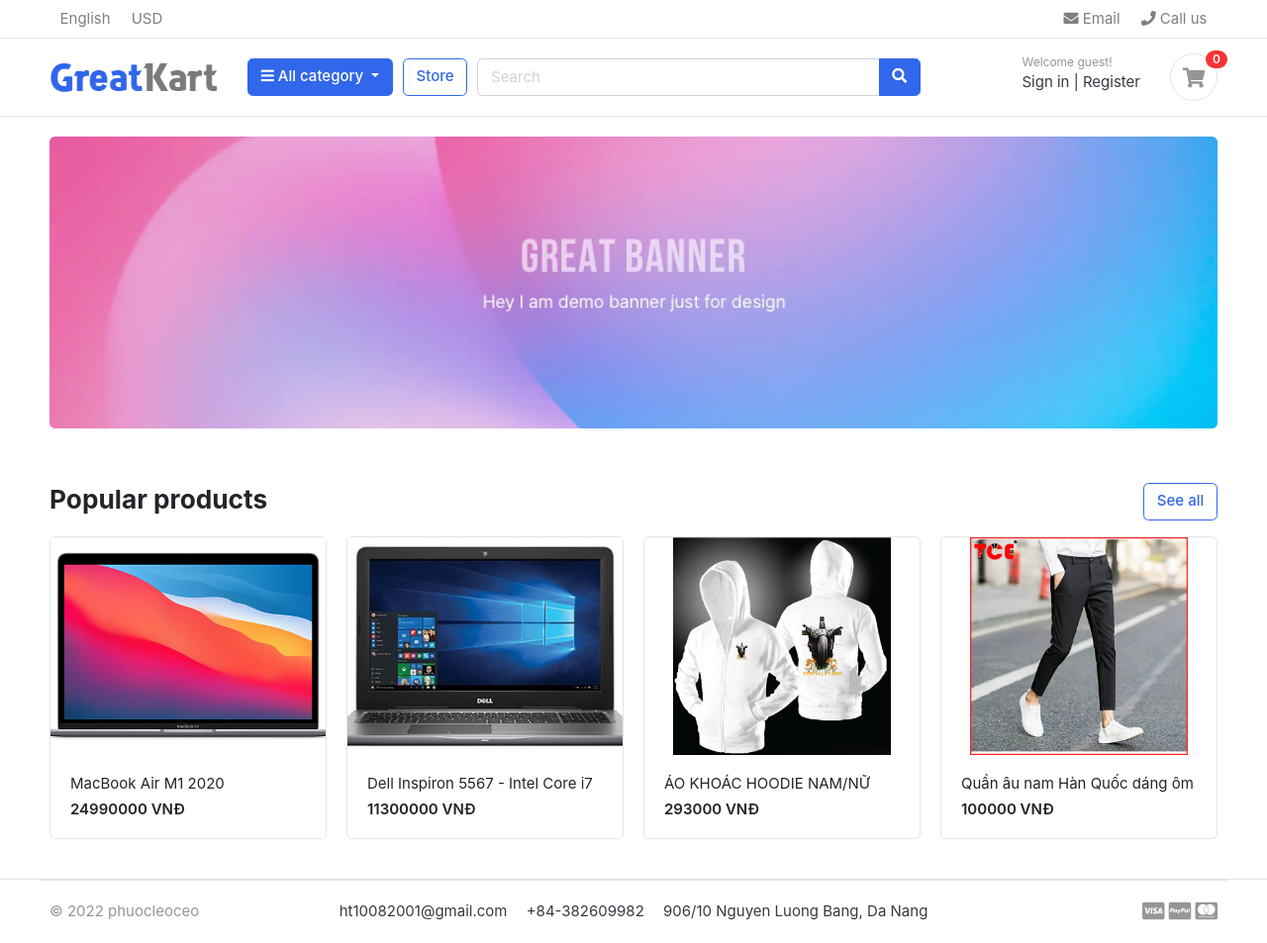
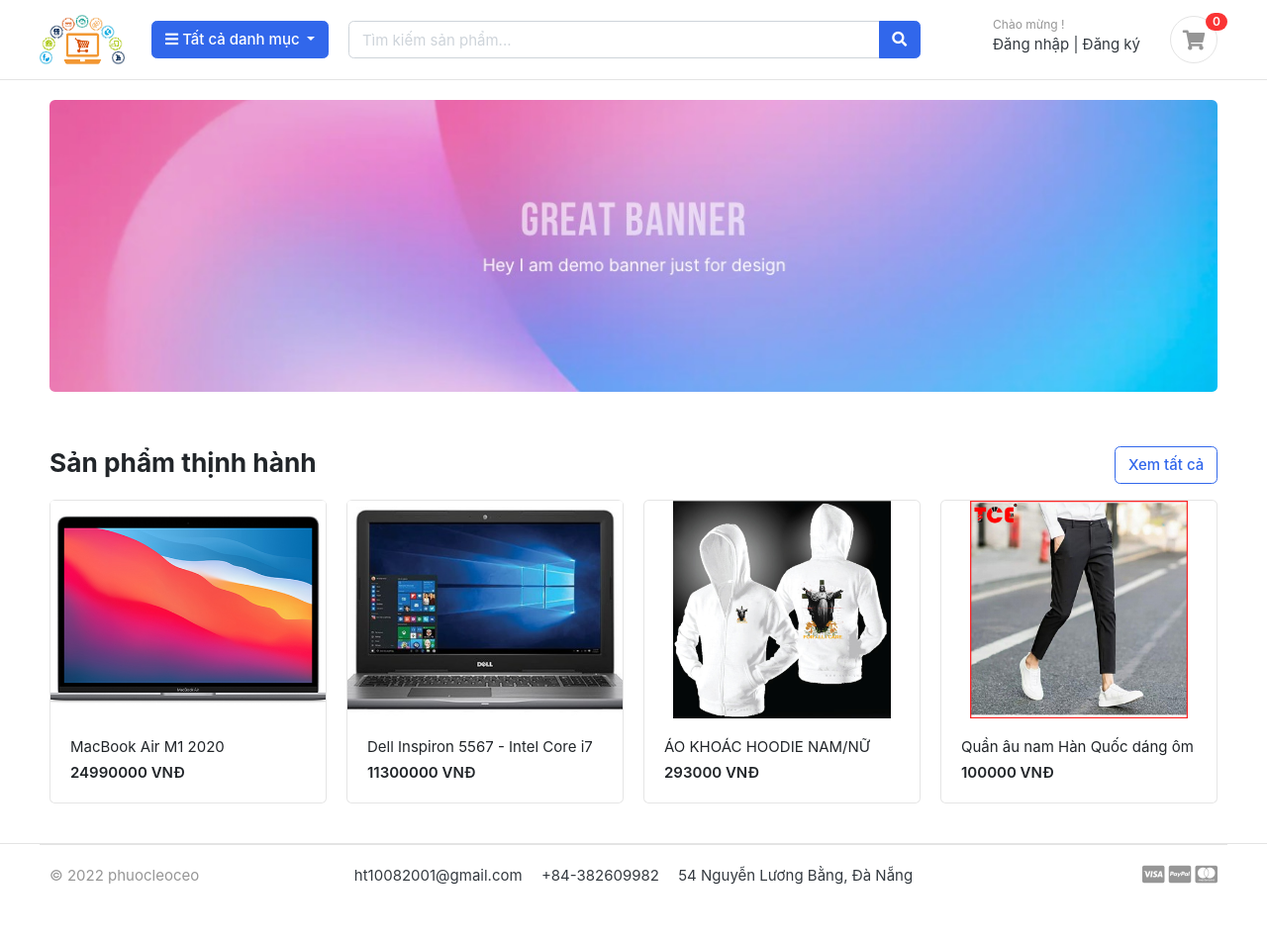
Before and after one commit to phuocleoceo/foodapp, a Django app: page / in a window 1280 px wide. Shown: the whole page at 99% size. After the commit the page ends 894 px from the top, so only its background shows below. Run offline with Django 4.2, Linux system fonts and the light colour scheme; data comes from the database, SQL or seed files in the repository; both versions use the stored data as it was after the commit; some libraries are stand-ins or nearby versions; some web fonts are replaced.

Commit message:
Edit Home Page

```diff
--- a/ecommerce/static/css/ui.css
+++ b/ecommerce/static/css/ui.css
@@ -2,6 +2,7 @@
 /* ==== BASE STYLES ====*/
 /* ==================== GLOBAL STYLES ======================= */
 @import url("https://rsms.me/inter/inter.css");
+
 html {
   font-family: "Inter", sans-serif;
   font-size: 15px;
@@ -19,6 +20,7 @@ a:hover {
   text-align: center;
   display: block;
 }
+
 .img-wrap img {
   max-width: 100%;
 }
@@ -38,7 +40,10 @@ a:hover {
 }
 
 /* =================  DEFINED VARIABLES =================== */
-.icon-xs, .icon-sm, .icon-md, .icon-lg {
+.icon-xs,
+.icon-sm,
+.icon-md,
+.icon-lg {
   display: inline-block;
   text-align: center;
   flex-shrink: 0;
@@ -73,7 +78,10 @@ a:hover {
   font-size: 42px;
 }
 
-.img-xs, .img-sm, .img-md, .img-lg {
+.img-xs,
+.img-sm,
+.img-md,
+.img-lg {
   -o-object-fit: cover;
   object-fit: cover;
   flex-shrink: 0;
@@ -211,9 +219,12 @@ figure {
   margin-bottom: 0;
 }
 
-.form-noborder input, .form-noborder select, .form-noborder .btn {
+.form-noborder input,
+.form-noborder select,
+.form-noborder .btn {
   border: 0;
 }
+
 .form-noborder select.form-control-lg:not([size]):not([multiple]) {
   height: 2.875rem;
 }
@@ -234,7 +245,7 @@ article:after,
   flex-wrap: wrap;
 }
 
-.row-sm > [class^=col] {
+.row-sm>[class^=col] {
   padding-left: 7px;
   padding-right: 7px;
 }
@@ -336,6 +347,7 @@ article:after,
 .overlay-gradient {
   position: relative;
 }
+
 .overlay-gradient:before {
   position: absolute;
   content: "";
@@ -354,6 +366,7 @@ article:after,
   background: linear-gradient(to bottom right, #3167eb, aqua);
   /* Standard syntax */
 }
+
 .overlay-gradient:hover:before {
   opacity: 0.9;
 }
@@ -417,6 +430,7 @@ p:last-child {
 .header-top-light .nav-link {
   color: #969696;
 }
+
 .header-top-light .nav-link:hover {
   color: #212529;
 }
@@ -427,9 +441,10 @@ p:last-child {
   padding-bottom: 1rem;
 }
 
-.brand-wrap .logo, .navbar-brand .logo {
-  margin-right: 7px;
-  max-height: 42px;
+.brand-wrap .logo,
+.navbar-brand .logo {
+  margin-right: 17px;
+  max-height: 50px;
   display: inline-block;
 }
 
@@ -437,6 +452,7 @@ p:last-child {
   font-weight: 500;
   color: #1c1c1c;
 }
+
 .navbar-main .nav-link:hover {
   color: #666;
 }
@@ -446,26 +462,33 @@ p:last-child {
   vertical-align: middle;
   position: relative;
 }
+
 .widget-header a {
   color: #343a40;
 }
+
 .widget-header a:hover {
   color: #3167eb;
 }
+
 .widget-header i {
   color: #969696;
 }
+
 .widget-header form {
   min-width: 280px;
 }
+
 .widget-header .title {
   display: block;
 }
+
 .widget-header .notify {
   position: absolute;
   top: -3px;
   right: -10px;
 }
+
 .widget-header:hover i {
   color: #3167eb;
 }
@@ -476,15 +499,19 @@ p:last-child {
 .section-footer ul li {
   margin-bottom: 5px;
 }
+
 .section-footer ul a {
   color: inherit;
 }
+
 .section-footer ul a:hover {
   color: #3167eb;
 }
+
 .section-footer .logo-footer {
   height: 40px;
 }
+
 .section-footer .title {
   font-weight: 600;
   margin-bottom: 16px;
@@ -503,7 +530,8 @@ p:last-child {
 
 /* ================== COMPONENTS =================== */
 /* ================ OWL SLIDER BANNER ================ */
-.slider-banner-owl .owl-nav .owl-prev, .slider-banner-owl .owl-nav .owl-next {
+.slider-banner-owl .owl-nav .owl-prev,
+.slider-banner-owl .owl-nav .owl-next {
   padding: 16px 7px;
   color: #FFF;
   display: inline-block;
@@ -512,19 +540,23 @@ p:last-child {
   z-index: 9;
   position: absolute;
 }
+
 .slider-banner-owl .owl-nav .owl-prev {
   left: 0;
 }
+
 .slider-banner-owl .owl-nav .owl-next {
   right: 0;
 }
+
 .slider-banner-owl .item-slide img {
   width: 100%;
   -o-object-fit: cover;
   object-fit: cover;
 }
 
-.slider-banner-slick .slick-prev, .slider-banner-slick .slick-next {
+.slider-banner-slick .slick-prev,
+.slider-banner-slick .slick-next {
   padding: 18px 7px;
   color: #FFF;
   display: inline-block;
@@ -533,15 +565,20 @@ p:last-child {
   z-index: 9;
   position: absolute;
 }
-.slider-banner-slick .slick-prev:before, .slider-banner-slick .slick-next:before {
+
+.slider-banner-slick .slick-prev:before,
+.slider-banner-slick .slick-next:before {
   display: none;
 }
+
 .slider-banner-slick .slick-prev {
   left: 0;
 }
+
 .slider-banner-slick .slick-next {
   right: 0;
 }
+
 .slider-banner-slick .item-slide img {
   min-width: 100%;
   min-height: 100%;
@@ -553,6 +590,7 @@ p:last-child {
   background-color: #405D9D;
   color: #fff;
 }
+
 .btn-facebook:hover {
   color: #fff;
 }
@@ -561,6 +599,7 @@ p:last-child {
   background-color: #E52D27;
   color: #fff;
 }
+
 .btn-instagram:hover {
   color: #fff;
 }
@@ -569,6 +608,7 @@ p:last-child {
   background-color: #C8046C;
   color: #fff;
 }
+
 .btn-youtube:hover {
   color: #fff;
 }
@@ -577,6 +617,7 @@ p:last-child {
   background-color: #42AEEC;
   color: #fff;
 }
+
 .btn-twitter:hover {
   color: #fff;
 }
@@ -585,6 +626,7 @@ p:last-child {
   background-color: #ff7575;
   color: #fff;
 }
+
 .btn-google:hover {
   color: #fff;
 }
@@ -595,6 +637,7 @@ p:last-child {
   padding-left: 0;
   padding-right: 0;
 }
+
 .btn-icon i {
   line-height: 1;
 }
@@ -603,18 +646,21 @@ p:last-child {
   background-color: #fff;
   border-color: #e4e4e4;
 }
+
 .btn-light i {
   color: #969696;
 }
+
 .btn-light:hover {
   background-color: #fff;
   border-color: #989898;
 }
 
-.btn .text + i {
+.btn .text+i {
   margin-left: 10px;
 }
-.btn i + .text {
+
+.btn i+.text {
   margin-left: 10px;
 }
 
@@ -623,22 +669,27 @@ p:last-child {
   display: flex;
   width: 100%;
 }
+
 .itemside .aside {
   position: relative;
   flex-shrink: 0;
 }
+
 .itemside .info {
   padding-left: 15px;
   padding-right: 7px;
 }
+
 .itemside p {
   margin-bottom: 0;
 }
+
 .itemside .title {
   display: block;
   margin-bottom: 5px;
   color: #212529;
 }
+
 .itemside a.title:hover {
   color: #3167eb;
 }
@@ -670,31 +721,37 @@ a.itemside {
 dl[class=row] {
   margin-bottom: 0;
 }
+
 [class*=dlist-] {
   margin-bottom: 5px;
 }
+
 [class*=dlist-] dd {
   margin-bottom: 0;
 }
 
-.dlist-inline dt, .dlist-inline dd {
+.dlist-inline dt,
+.dlist-inline dd {
   display: inline-block;
 }
 
 .dlist-align {
   display: flex;
 }
+
 .dlist-align dt {
   width: 150px;
   word-wrap: break-word;
   font-weight: normal;
 }
+
 .dlist-align dd {
   flex-grow: 1;
 }
 
 /* -------------------- list.row--------------------- */
-ul.row, ul.row-sm {
+ul.row,
+ul.row-sm {
   list-style: none;
   padding: 0;
 }
@@ -713,11 +770,13 @@ ul.row, ul.row-sm {
   list-style: none;
   padding-left: 0;
 }
+
 .list-icon li {
   margin-bottom: 7px;
   position: relative;
   padding-left: 30px;
 }
+
 .list-icon .icon {
   width: 22px;
   margin-right: 15px;
@@ -728,20 +787,26 @@ ul.row, ul.row-sm {
   top: 3px;
   left: 0;
 }
+
 .list-icon span {
   vertical-align: middle;
 }
 
-.list-bullet, .list-dots {
+.list-bullet,
+.list-dots {
   list-style: none;
   padding-left: 0;
 }
-.list-bullet li, .list-dots li {
+
+.list-bullet li,
+.list-dots li {
   margin-bottom: 5px;
   position: relative;
   padding-left: 15px;
 }
-.list-bullet li::before, .list-dots li::before {
+
+.list-bullet li::before,
+.list-dots li::before {
   content: " ";
   position: absolute;
   top: 8px;
@@ -756,12 +821,14 @@ ul.row, ul.row-sm {
   padding-left: 0;
   list-style: none;
 }
-.list-check > li {
+
+.list-check>li {
   position: relative;
   padding-left: 24px;
   margin-bottom: 7px;
 }
-.list-check > li::before {
+
+.list-check>li::before {
   font-family: "Font Awesome 5 Free";
   font-weight: 900;
   font-size: 12px;
@@ -776,10 +843,12 @@ ul.row, ul.row-sm {
   list-style: none;
   padding-left: 0;
 }
+
 .list-normal li {
   padding-left: 1em;
   margin-bottom: 7px;
 }
+
 .list-normal li:before {
   content: "•";
   color: #3167eb;
@@ -793,12 +862,15 @@ ul.row, ul.row-sm {
   margin: 0;
   padding-left: 0;
 }
+
 .list-menu li {
   margin-bottom: 5px;
 }
+
 .list-menu a {
   color: #343a40;
 }
+
 .list-menu a:hover {
   color: #3167eb;
 }
@@ -822,6 +894,7 @@ ul.row, ul.row-sm {
 a[class*=card] {
   color: initial;
 }
+
 a[class*=card]:hover .title {
   color: #3167eb;
 }
@@ -831,21 +904,26 @@ a[class*=card]:hover .title {
   color: #212529;
   display: block;
 }
+
 [class*=card-product] a.title:hover {
   color: #3167eb;
 }
+
 [class*=card-product] .badge {
   top: 10px;
   left: 10px;
   position: absolute;
 }
+
 [class*=card-product] p {
   margin-bottom: 0;
 }
+
 [class*=card-product] .img-wrap {
   overflow: hidden;
   position: relative;
 }
+
 [class*=card-product] .img-wrap img {
   height: 100%;
   max-width: 100%;
@@ -859,18 +937,22 @@ a[class*=card]:hover .title {
 .card-product-grid {
   margin-bottom: 20px;
 }
+
 .card-product-grid .img-wrap {
   border-radius: 0.2rem 0.2rem 0 0;
   height: 220px;
 }
+
 .card-product-grid .info-wrap {
   overflow: hidden;
   padding: 18px 20px;
 }
+
 .card-product-grid .bottom-wrap {
   padding: 18px;
   border-top: 1px solid #e4e4e4;
 }
+
 .card-product-grid .topbar {
   position: absolute;
   top: 0;
@@ -880,16 +962,20 @@ a[class*=card]:hover .title {
   text-align: initial;
   padding: 10px 15px;
 }
+
 .card-product-grid .topbar a {
   color: #ccc;
 }
+
 .card-product-grid .topbar a:hover {
   color: #3167eb;
 }
+
 .card-product-grid .fix-height {
   height: 80px;
   overflow: hidden;
 }
+
 .card-product-grid .btn-overlay {
   transition: 0.5s;
   opacity: 0;
@@ -902,9 +988,11 @@ a[class*=card]:hover .title {
   position: absolute;
   background: rgba(0, 0, 0, 0.5);
 }
+
 .card-product-grid:hover .btn-overlay {
   opacity: 1;
 }
+
 .card-product-grid:hover {
   box-shadow: 0 4px 15px rgba(153, 153, 153, 0.3);
   transition: 0.3s;
@@ -918,13 +1006,16 @@ a[class*=card]:hover .title {
 .card-product-list {
   margin-bottom: 20px;
 }
+
 .card-product-list .img-wrap {
   height: 220px;
   border-radius: 0.37rem 0 0 0.37rem;
 }
+
 .card-product-list .info-main {
   padding: 1.5rem 1rem;
 }
+
 .card-product-list .info-aside {
   padding: 1.5rem 1rem;
   border-left: 1px solid #e4e4e4;
@@ -948,35 +1039,41 @@ a[class*=card]:hover .title {
   background-position: center center;
   border-radius: 0.37rem;
 }
+
 .card-banner .card-body {
   background-size: cover;
   position: relative;
   z-index: 10;
 }
+
 .card-banner .caption {
   background-color: rgba(0, 0, 0, 0.65);
   z-index: 10;
   padding: 1.25rem;
   color: #fff;
 }
+
 .card-banner .caption.bottom {
   bottom: 0;
   left: 0;
   position: absolute;
   width: 100%;
 }
+
 .card-banner .caption.top {
   top: 0;
   left: 0;
   position: absolute;
   width: 100%;
 }
+
 .card-banner .caption.left {
   top: 0;
   left: 0;
   bottom: 0;
   position: absolute;
 }
+
 .card-banner .text-bottom {
   position: absolute;
   left: 0;
@@ -990,6 +1087,7 @@ a[class*=card]:hover .title {
   background: linear-gradient(to bottom, rgba(0, 0, 0, 0) 0%, rgba(0, 0, 0, 0.8) 100%);
   color: #fff;
 }
+
 .card-banner .img-bg {
   position: absolute;
   right: 0;
@@ -1007,19 +1105,23 @@ a[class*=card]:hover .title {
   align-items: center;
   vertical-align: middle;
 }
+
 .icontext p {
   margin-bottom: 0;
 }
+
 .icontext .text {
   width: 100%;
   line-height: 1.2;
 }
+
 .icontext .icon {
   position: relative;
   margin-right: 10px;
   flex-shrink: 0;
   flex-grow: 0;
 }
+
 .icontext .title {
   display: block;
   margin-bottom: 0;
@@ -1040,6 +1142,7 @@ a[class*=card]:hover .title {
   margin-bottom: 20px;
   text-align: center;
 }
+
 .item-logo img {
   max-height: 65px;
 }
@@ -1083,9 +1186,11 @@ a[class*=card]:hover .title {
 .filter-group {
   border-bottom: 1px solid #e4e4e4;
 }
+
 .filter-group .card-header {
   border-bottom: 0;
 }
+
 .filter-group:last-child {
   border-bottom: 0;
 }
@@ -1097,6 +1202,7 @@ a[class*=card]:hover .title {
   border-radius: 0.37rem;
   border: 1px solid #e4e4e4;
 }
+
 .box img {
   max-width: 100%;
 }
@@ -1119,21 +1225,25 @@ a[class*=card]:hover .title {
   white-space: nowrap;
   clear: both;
 }
+
 .rating-stars i {
   font-size: 14px;
   color: #ccc;
   display: inline;
 }
+
 .rating-stars img {
   height: 14px;
   max-width: none;
 }
+
 .rating-stars li {
   display: block;
   text-overflow: clip;
   white-space: nowrap;
   z-index: 1;
 }
+
 .rating-stars li.stars-active {
   z-index: 2;
   position: absolute;
@@ -1141,9 +1251,11 @@ a[class*=card]:hover .title {
   left: 0;
   overflow: hidden;
 }
+
 .rating-stars li.stars-active i {
   color: orange;
 }
+
 .rating-stars.stars-lg img {
   height: 20px;
   max-width: none;
@@ -1158,6 +1270,7 @@ a[class*=card]:hover .title {
   margin-bottom: 60px;
   margin-top: 50px;
 }
+
 .tracking-wrap .step {
   flex-grow: 1;
   width: 25%;
@@ -1165,6 +1278,7 @@ a[class*=card]:hover .title {
   text-align: center;
   position: relative;
 }
+
 .tracking-wrap .step::before {
   height: 7px;
   position: absolute;
@@ -1173,6 +1287,7 @@ a[class*=card]:hover .title {
   left: 0;
   top: 18px;
 }
+
 .tracking-wrap .icon {
   display: inline-block;
   width: 40px;
@@ -1182,18 +1297,22 @@ a[class*=card]:hover .title {
   border-radius: 100%;
   background: #ddd;
 }
+
 .tracking-wrap .text {
   display: block;
   margin-top: 7px;
 }
+
 .tracking-wrap .step.active .icon {
   background: #3167eb;
   color: #fff;
 }
+
 .tracking-wrap .step.active .text {
   font-weight: 400;
   color: #000;
 }
+
 .tracking-wrap .step.active:before {
   background: #3167eb;
 }
@@ -1202,21 +1321,26 @@ a[class*=card]:hover .title {
   margin: 0;
   padding: 0;
 }
+
 .menu-category li {
   position: relative;
   display: block;
   border-bottom: 1px solid #e4e4e4;
 }
+
 .menu-category li:last-child {
   border-bottom: 0;
 }
+
 .menu-category a {
   color: #212529;
 }
-.menu-category > li > a {
+
+.menu-category>li>a {
   display: block;
   padding: 10px 18px;
 }
+
 .menu-category .submenu {
   display: none;
   margin: 0;
@@ -1229,22 +1353,27 @@ a[class*=card]:hover .title {
   width: 250px;
   background: #fff;
 }
+
 .menu-category .submenu li {
   list-style: none;
 }
+
 .menu-category .submenu li a {
   padding: 10px 16px;
   display: block;
 }
+
 .menu-category li:hover {
   background: #f8f9fa;
   transition: all 0.3s;
 }
+
 .menu-category li:hover .submenu {
   display: block;
   margin-left: 0px;
 }
-.menu-category .has-submenu > a:after {
+
+.menu-category .has-submenu>a:after {
   content: "›";
   font-size: 24px;
   color: #999;
@@ -1263,6 +1392,7 @@ a[class*=card]:hover .title {
   display: inline-flex;
   vertical-align: middle;
 }
+
 .input-spinner input.form-control {
   text-align: center;
   max-width: 46px;
@@ -1271,6 +1401,7 @@ a[class*=card]:hover .title {
   border-color: #e4e4e4;
   flex-grow: 0;
 }
+
 .input-spinner .btn {
   width: 42px;
   text-align: center;
@@ -1281,12 +1412,14 @@ a[class*=card]:hover .title {
 .checkbox-btn {
   position: relative;
 }
+
 .checkbox-btn input {
   position: absolute;
   z-index: -1;
   opacity: 0;
 }
-.checkbox-btn input:checked ~ .btn {
+
+.checkbox-btn input:checked~.btn {
   border-color: #3167eb;
   background-color: #3167eb;
   color: #fff;
@@ -1298,16 +1431,19 @@ a[class*=card]:hover .title {
   border: 2px solid #dee2e6;
   transition: 0s !important;
 }
+
 .btn-check input {
   position: absolute;
   z-index: -1;
   opacity: 0;
 }
-.btn-check input:checked ~ .btn {
+
+.btn-check input:checked~.btn {
   border-color: #3167eb;
   background-color: #3167eb;
   color: #fff;
 }
+
 .btn-check:hover:not(.active) {
   border-color: #bbb;
 }
@@ -1315,17 +1451,21 @@ a[class*=card]:hover .title {
 .js-check {
   position: relative;
 }
+
 .js-check .title {
   margin-left: 22px;
 }
+
 .js-check input {
   position: absolute;
   top: 21px;
   left: 18px;
 }
+
 .js-check.active {
   border-color: #3167eb;
 }
+
 .js-check:hover:not(.active) {
   border-color: #ccc;
 }
@@ -1354,19 +1494,23 @@ a[class*=card]:hover .title {
   overflow: hidden;
   background-color: #fff;
 }
+
 .gallery-wrap .img-big-wrap a {
   text-align: center;
   display: block;
 }
+
 .gallery-wrap .img-big-wrap img {
   height: 450px;
   width: auto;
   display: inline-block;
 }
+
 .gallery-wrap .thumbs-wrap {
   text-align: center;
   margin-bottom: 20px;
 }
+
 .gallery-wrap .thumbs-wrap .item-thumb {
   width: 60px;
   height: 60px;
@@ -1376,6 +1520,7 @@ a[class*=card]:hover .title {
   display: inline-block;
   overflow: hidden;
 }
+
 .gallery-wrap .thumbs-wrap img {
   max-width: 100%;
   max-height: 100%;
@@ -1383,6 +1528,7 @@ a[class*=card]:hover .title {
   object-fit: cover;
   border-radius: 4px;
 }
+
 .gallery-wrap .thumbs-wrap img:hover {
   -webkit-filter: brightness(1.1);
   filter: brightness(1.1);
@@ -1393,19 +1539,23 @@ a[class*=card]:hover .title {
   display: inline-block;
   margin-right: 15px;
 }
+
 .item-option-select .btn {
   min-width: 80px;
 }
 
 /* ================ PAGES HEADER ================== */
 /* ====================== shopping-cart ==================== */
-.table-shopping-cart.table td, .table-shopping-cart.table th {
+.table-shopping-cart.table td,
+.table-shopping-cart.table th {
   padding-left: 1.25rem;
   padding-right: 1.25rem;
 }
+
 .table-shopping-cart .price-wrap {
   line-height: 1.2;
 }
+
 .table-shopping-cart .price {
   font-weight: bold;
   margin-right: 5px;
--- a/templates/home.html
+++ b/templates/home.html
@@ -16,8 +16,8 @@
     <div class="container">
 
         <header class="section-heading">
-            <a href="./store.html" class="btn btn-outline-primary float-right">See all</a>
-            <h3 class="section-title">Popular products</h3>
+            <a href="./store.html" class="btn btn-outline-primary float-right">Xem tất cả</a>
+            <h3 class="section-title">Sản phẩm thịnh hành</h3>
         </header><!-- sect-heading -->
 
 
@@ -25,8 +25,10 @@
             {% for p in products %}
             <div class="col-md-3">
                 <div class="card card-product-grid">
-                    <a href="./product-detail.html" class="img-wrap"> <img src="{{ p.image.url }}">
+                    <a href="./product-detail.html" class="img-wrap">
+                        <img src="{{ p.image.url }}">
                     </a>
+
                     <figcaption class="info-wrap">
                         <a href="./product-detail.html" class="title">{{ p.name }}</a>
                         <div class="price mt-1">{{ p.price }} VNĐ</div> <!-- price-wrap.// -->
--- a/templates/partial/footer.html
+++ b/templates/partial/footer.html
@@ -7,7 +7,7 @@
             <div class="col-md-8 text-md-center">
                 <span class="px-2">ht10082001@gmail.com</span>
                 <span class="px-2">+84-382609982</span>
-                <span class="px-2">906/10 Nguyen Luong Bang, Da Nang</span>
+                <span class="px-2">54 Nguyễn Lương Bằng, Đà Nẵng</span>
             </div>
             <div class="col-md-2 text-md-right text-muted">
                 <i class="fab fa-lg fa-cc-visa"></i>
--- a/templates/partial/header.html
+++ b/templates/partial/header.html
@@ -1,41 +1,17 @@
 {% load static %}
 <header class="section-header">
-    <nav class="navbar p-md-0 navbar-expand-sm navbar-light border-bottom">
-        <div class="container">
-            <button class="navbar-toggler" type="button" data-toggle="collapse" data-target="#navbarTop4"
-                aria-controls="navbarNav" aria-expanded="false" aria-label="Toggle navigation">
-                <span class="navbar-toggler-icon"></span>
-            </button>
-            <div class="collapse navbar-collapse" id="navbarTop4">
-                <ul class="navbar-nav mr-auto">
-                    <li class="nav-item dropdown">
-                        <a href="#" class="nav-link"> English </a>
-
-                    </li>
-                    <li class="nav-item dropdown">
-                        <a href="#" class="nav-link"> USD </a>
-                    </li>
-                </ul>
-                <ul class="navbar-nav">
-                    <li><a href="#" class="nav-link"> <i class="fa fa-envelope"></i> Email </a></li>
-                    <li><a href="#" class="nav-link"> <i class="fa fa-phone"></i> Call us </a></li>
-                </ul> <!-- list-inline //  -->
-            </div> <!-- navbar-collapse .// -->
-        </div> <!-- container //  -->
-    </nav>
 
     <section class="header-main border-bottom">
         <div class="container">
             <div class="row align-items-center">
-                <div class="col-lg-2 col-md-3 col-6">
-                    <a href="./" class="brand-wrap">
-                        <img class="logo" src="{% static 'images/logo.png' %}">
-                    </a> <!-- brand-wrap.// -->
-                </div>
+                <a href="./" class="brand-wrap">
+                    <img class="logo" src="{% static 'images/logo.png' %}">
+                </a> <!-- brand-wrap.// -->
+
                 <div class="col-lg col-sm col-md col-6 flex-grow-0">
                     <div class="category-wrap dropdown d-inline-block float-right">
                         <button type="button" class="btn btn-primary dropdown-toggle" data-toggle="dropdown">
-                            <i class="fa fa-bars"></i> All category
+                            <i class="fa fa-bars"></i> Tất cả danh mục
                         </button>
                         <div class="dropdown-menu">
                             <a class="dropdown-item" href="#">Machinery / Mechanical Parts / Tools </a>
@@ -47,11 +23,14 @@
                         </div>
                     </div> <!-- category-wrap.// -->
                 </div> <!-- col.// -->
-                <a href="./store.html" class="btn btn-outline-primary">Store</a>
+
+                <!-- <a href="./store.html" class="btn btn-outline-primary">Lọc</a> -->
+
                 <div class="col-lg  col-md-6 col-sm-12 col">
                     <form action="#" class="search">
                         <div class="input-group w-100">
-                            <input type="text" class="form-control" style="width:60%;" placeholder="Search">
+                            <input type="text" class="form-control" style="width:60%;"
+                                placeholder="Tìm kiếm sản phẩm...">
 
                             <div class="input-group-append">
                                 <button class="btn btn-primary" type="submit">
@@ -61,13 +40,14 @@
                         </div>
                     </form> <!-- search-wrap .end// -->
                 </div> <!-- col.// -->
+
                 <div class="col-lg-3 col-sm-6 col-8 order-2 order-lg-3">
                     <div class="d-flex justify-content-end mb-3 mb-lg-0">
                         <div class="widget-header">
-                            <small class="title text-muted">Welcome guest!</small>
+                            <small class="title text-muted">Chào mừng !</small>
                             <div>
-                                <a href="./signin.html">Sign in</a> <span class="dark-transp"> | </span>
-                                <a href="./register.html"> Register</a>
+                                <a href="./signin.html">Đăng nhập</a> <span class="dark-transp"> | </span>
+                                <a href="./register.html"> Đăng ký</a>
                             </div>
                         </div>
                         <a href="./cart.html" class="widget-header pl-3 ml-3">
```
Also changed, not shown: db.sqlite3, ecommerce/static/images/favicon.ico, ecommerce/static/images/logo.png. Lines whose indentation alone changed are shown as unchanged.
